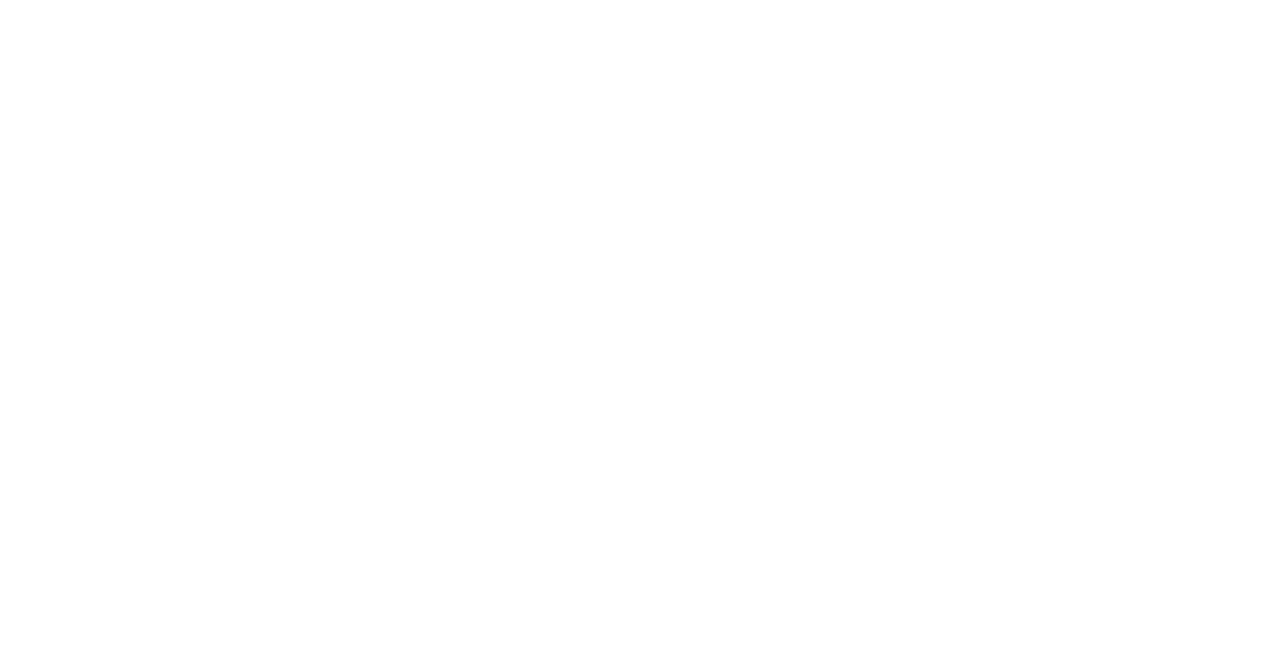
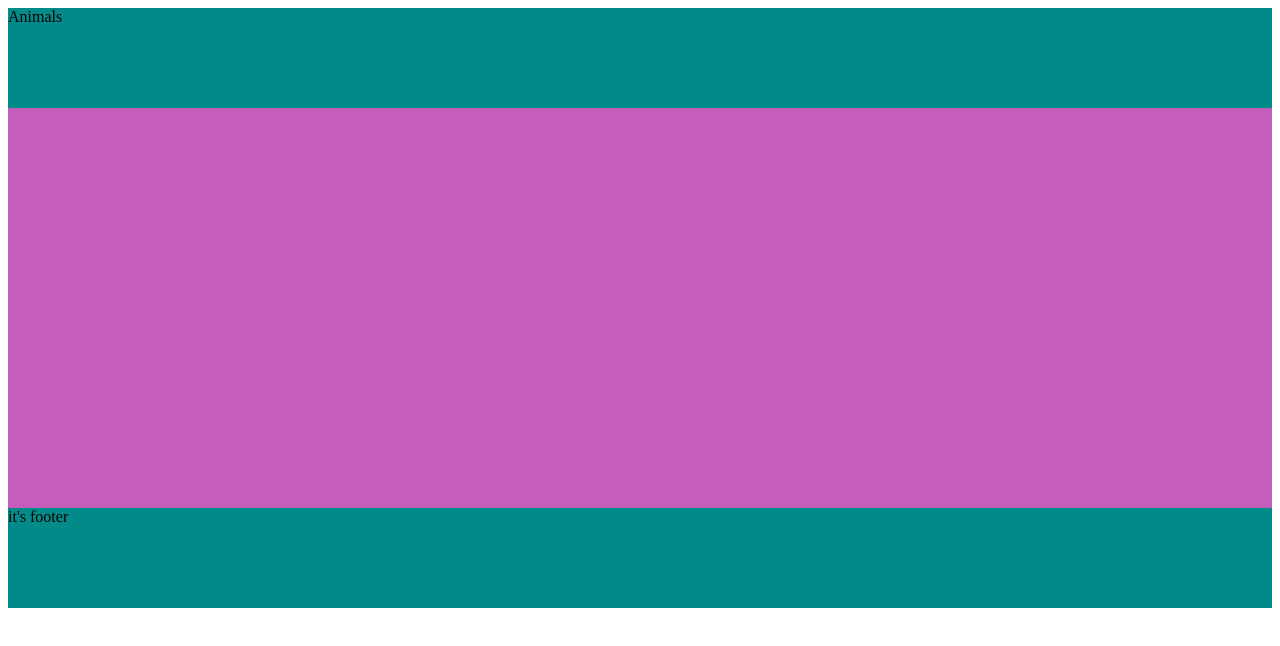
Before and after one commit to albina737/Animals, a plain HTML site: page index.html in a window 1280 px wide. Drawn offline with Linux system fonts and the light colour scheme.

Commit message:
html-doc

```diff
--- a/css/style.css
+++ b/css/style.css
@@ -0,0 +1,18 @@
+.container{
+    max-width: 1200px;
+}
+
+#header{
+    height: 100px;
+    background-color: darkcyan;
+}
+
+#content{
+    height: 400px;
+    background-color: rgb(197, 93, 188);
+}
+
+#footer{
+    height: 100px;
+    background-color: darkcyan;
+}
--- a/index.html
+++ b/index.html
@@ -8,13 +8,19 @@
 </head>
 <body>
     <header id="header">
+       <div class="container">
+        Animals
+       </div>
+    </header>
+    <div id="content">
+        <div class="container">
 
-    </header>
-    <main id="content">
-
-    </main>
-    <footer id="class">
-
+        </div>
+    </div>
+    <footer id="footer">
+        <div class="container">
+            it's footer
+        </div>
     </footer>
 </body>
 </html>
```
